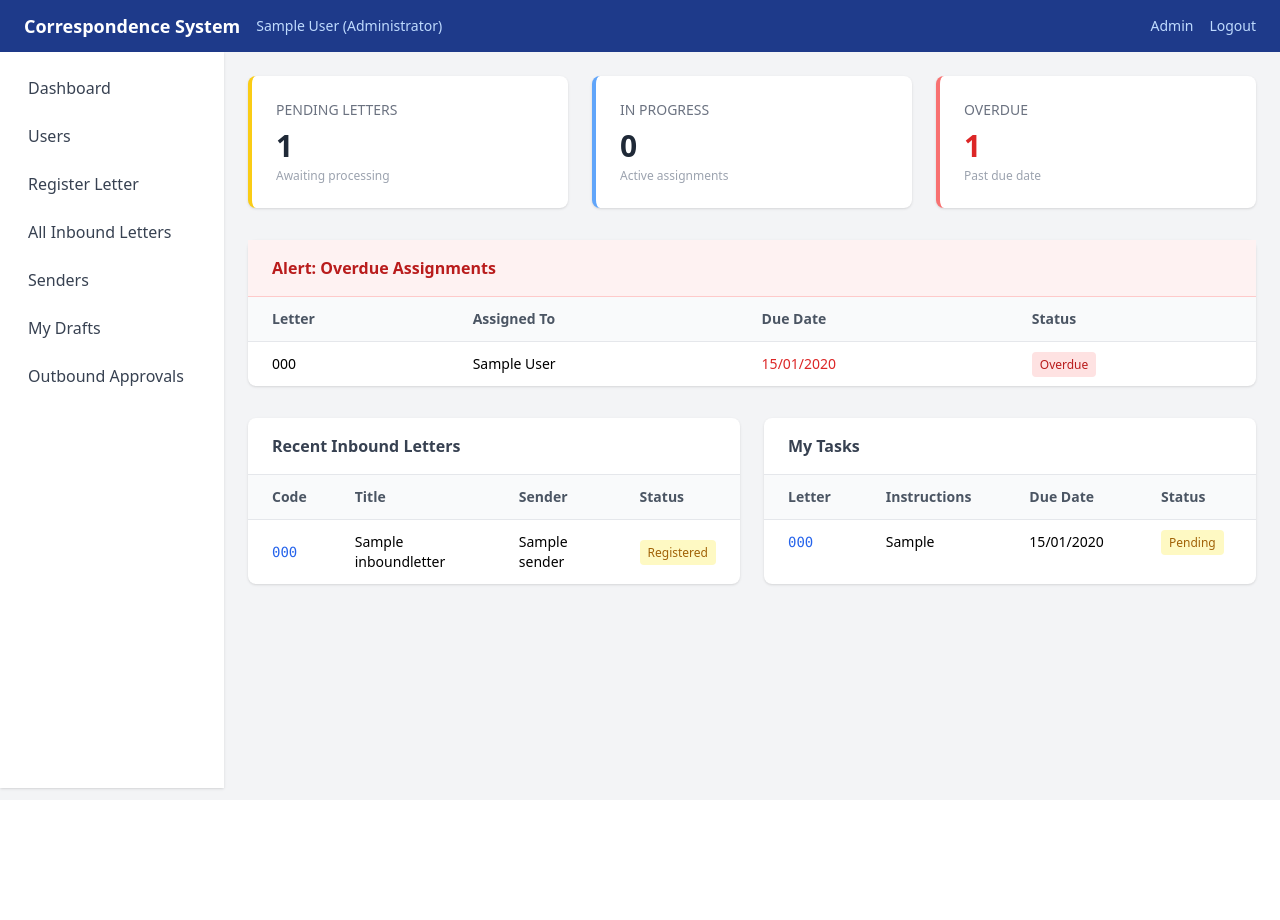
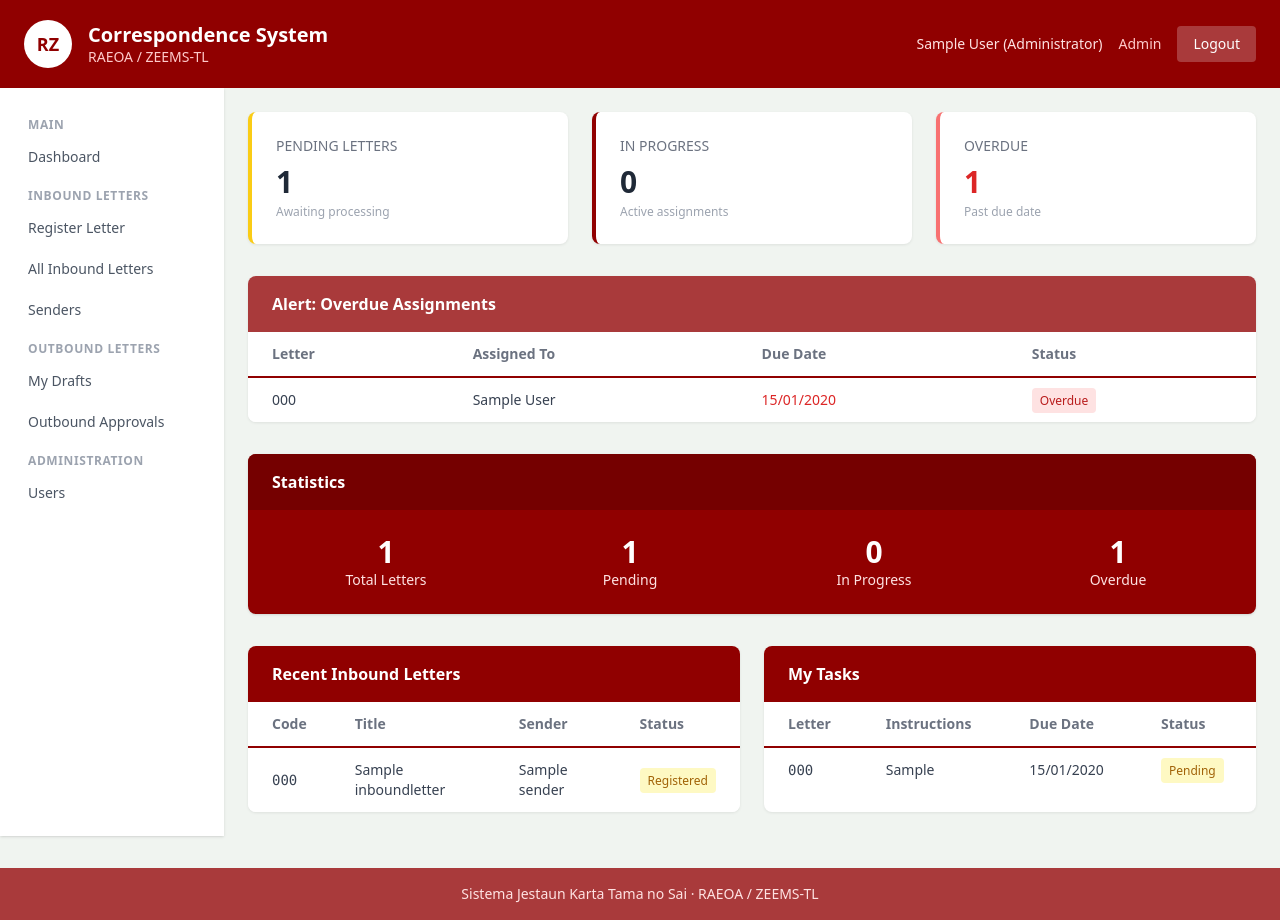
Before and after one commit to Noro18/Corespondence-System, a Django app: page /dashboard/ in a window 1280 px wide. Before the commit the page ends 792 px from the top, so only its background shows below. Run offline with Django 5.2, Linux system fonts and the light colour scheme; a user stored in the database is signed in; tables that the repository leaves empty hold one stand-in row (values such as "Sample post"); some libraries are stand-ins or nearby versions.

Commit message:
hadia UI UX tuir pajina Website RAEOA

```diff
--- a/apps/inbound_letters/views.py
+++ b/apps/inbound_letters/views.py
@@ -40,7 +40,7 @@ class InboundLetterCreateView(SekretariaduMixin, LoginRequiredMixin, CreateView)
         form.fields["letter_date"].widget.attrs["type"] = "date"
         for field in form.fields.values():
             field.widget.attrs.setdefault("class",
-                "w-full px-3 py-2 border border-gray-300 rounded focus:outline-none focus:ring-2 focus:ring-blue-500"
+                "w-full px-3 py-2 border border-gray-300 rounded focus:outline-none focus:ring-2 focus:ring-[#900000]"
             )
         return form
 
--- a/apps/monitoring/views.py
+++ b/apps/monitoring/views.py
@@ -20,6 +20,7 @@ class DashboardView(LoginRequiredMixin, TemplateView):
             letters = InboundLetter.objects.filter(assignments__assigned_to=user)
             assignments = Assignment.objects.filter(assigned_to=user)
 
+        context["total_letters"] = letters.count()
         context["total_pending"] = letters.filter(status="REG").count()
         context["in_progress"] = assignments.filter(status="IPR").count()
         context["overdue"] = assignments.filter(
--- a/apps/outbound_letters/views.py
+++ b/apps/outbound_letters/views.py
@@ -48,11 +48,11 @@ class OutboundLetterCreateView(SekretariaduMixin, LoginRequiredMixin, CreateView
     def get_form(self, form_class=None):
         form = super().get_form(form_class)
         form.fields["letter_date"].widget = forms.DateInput(
-            attrs={"type": "date", "class": "w-full px-3 py-2 border border-gray-300 rounded focus:outline-none focus:ring-2 focus:ring-blue-500"}
+            attrs={"type": "date", "class": "w-full px-3 py-2 border border-gray-300 rounded focus:outline-none focus:ring-2 focus:ring-[#900000]"}
         )
         for field in form.fields.values():
             field.widget.attrs.setdefault("class",
-                "w-full px-3 py-2 border border-gray-300 rounded focus:outline-none focus:ring-2 focus:ring-blue-500"
+                "w-full px-3 py-2 border border-gray-300 rounded focus:outline-none focus:ring-2 focus:ring-[#900000]"
             )
         return form
 
--- a/templates/accounts/user_confirm_delete.html
+++ b/templates/accounts/user_confirm_delete.html
@@ -5,7 +5,7 @@
 {% block content %}
 
 <div class="max-w-lg mx-auto">
-  <div class="bg-white rounded-lg shadow p-6">
+  <div class="panel p-6">
     <h1 class="text-xl font-bold text-gray-800 mb-2">Deactivate User</h1>
     <p class="text-gray-600 mb-6">
       Are you sure you want to deactivate <strong>{{ object.get_full_name|default:object.username }}</strong>?
--- a/templates/accounts/user_form.html
+++ b/templates/accounts/user_form.html
@@ -7,7 +7,7 @@
 <div class="max-w-2xl mx-auto">
   <h1 class="text-2xl font-bold text-gray-800 mb-6">{{ title }}</h1>
 
-  <div class="bg-white rounded-lg shadow p-6">
+  <div class="panel p-6">
     <form method="post" class="space-y-4">
       {% csrf_token %}
 
@@ -39,7 +39,7 @@
       {% endfor %}
 
       <div class="flex items-center gap-4 pt-4">
-        <button type="submit" class="bg-blue-900 text-white px-6 py-2 rounded hover:bg-blue-800 font-medium text-sm">
+        <button type="submit" class="btn-maroon">
           {% if object %}Update{% else %}Create{% endif %} User
         </button>
         <a href="{% url 'accounts:user_list' %}" class="text-gray-600 hover:text-gray-800 text-sm">Cancel</a>
--- a/templates/base.html
+++ b/templates/base.html
@@ -5,46 +5,169 @@
   <meta name="viewport" content="width=device-width, initial-scale=1.0">
   <title>{% block title %}Correspondence System{% endblock %}</title>
   <script src="https://cdn.tailwindcss.com"></script>
+  <style>
+    .bg-maroon { background-color: #900000; }
+    .bg-maroon-dark { background-color: #750000; }
+    .bg-maroon-band { background-color: #a93a3b; }
+    .bg-steel { background-color: #900000; }
+    .bg-steel-dark { background-color: #750000; }
+    .bg-page { background-color: #f0f4f0; }
+    .text-maroon { color: #900000; }
+    .text-steel { color: #900000; }
+    .border-maroon { border-color: #900000; }
+    .border-steel { border-color: #900000; }
+    .btn-maroon {
+      background-color: #900000;
+      color: #fff;
+      padding: .5rem 1rem;
+      border-radius: .375rem;
+      font-size: .875rem;
+      font-weight: 500;
+      display: inline-block;
+      transition: background-color .15s;
+    }
+    .btn-maroon:hover { background-color: #750000; }
+    .btn-steel {
+      background-color: #900000;
+      color: #fff;
+      padding: .5rem 1rem;
+      border-radius: .375rem;
+      font-size: .875rem;
+      font-weight: 500;
+      display: inline-block;
+      transition: background-color .15s;
+    }
+    .btn-steel:hover { background-color: #750000; }
+    .panel {
+      background-color: #fff;
+      border-radius: .5rem;
+      box-shadow: 0 1px 3px rgba(0,0,0,.08);
+    }
+    .thead-steel th {
+      background-color: #900000;
+      color: #fff;
+      text-align: left;
+    }
+    .tbl-steel {
+      background-color: #ffffff;
+      color: #374151;
+    }
+    .tbl-steel thead th {
+      background-color: #ffffff;
+      color: #6b7280;
+      text-align: left;
+      font-weight: 600;
+      border-bottom: 2px solid #900000;
+    }
+    .tbl-steel tbody tr {
+      border-top: 1px solid #e5e7eb;
+    }
+    .tbl-steel tbody tr:hover {
+      background-color: #ffffff;
+      color: #374151;
+    }
+    .tbl-steel tbody tr:hover td a {
+      color: #900000;
+    }
+    .tbl-steel td a {
+      color: #900000;
+    }
+    .tbl-steel .muted {
+      color: #9ca3af;
+    }
+    .nav-link {
+      display: block;
+      padding: .5rem .75rem;
+      border-radius: .375rem;
+      color: #4b5563;
+      font-size: .875rem;
+    }
+    .nav-link:hover {
+      background-color: #900000;
+      color: #fff;
+    }
+    .badge-maroon {
+      background-color: #fbe4e4;
+      color: #900000;
+    }
+    .btn-plain {
+      background-color: #ffffff;
+      color: #6b7280;
+      border: 1px solid #d1d5db;
+      padding: .25rem .75rem;
+      border-radius: .375rem;
+      font-size: .8125rem;
+      display: inline-block;
+      transition: background-color .15s, color .15s;
+    }
+    .btn-plain:hover { background-color: #f3f4f6; }
+    .nav-section {
+      font-size: .75rem;
+      text-transform: uppercase;
+      letter-spacing: .05em;
+      color: #9ca3af;
+      padding: .75rem .75rem .25rem;
+      font-weight: 600;
+    }
+  </style>
 </head>
-<body class="bg-gray-100 min-h-screen">
+<body class="bg-page min-h-screen">
 
-  <nav class="bg-blue-900 text-white px-6 py-3 flex items-center justify-between">
-    <div class="flex items-center gap-4">
-      <span class="font-bold text-lg">Correspondence System</span>
-      <span class="text-blue-200 text-sm">{{ user.get_full_name }} ({{ user.get_role_display }})</span>
+  <header class="bg-maroon text-white">
+    <div class="max-w-screen-2xl mx-auto px-6 py-5 flex flex-wrap items-center justify-between gap-4">
+      <div class="flex items-center gap-4">
+        <div class="w-12 h-12 rounded-full bg-white flex items-center justify-center">
+          <span class="text-maroon font-bold text-lg">RZ</span>
+        </div>
+        <div>
+          <h1 class="font-bold text-xl leading-tight">Correspondence System</h1>
+          <p class="text-red-200 text-sm">RAEOA / ZEEMS-TL</p>
+        </div>
+      </div>
+      <div class="flex items-center gap-4">
+        <span class="text-red-100 text-sm">{{ user.get_full_name }} ({{ user.get_role_display }})</span>
+        {% if user.role == 'ADMIN' %}
+        <a href="{% url 'admin:index' %}" class="text-red-200 hover:text-white text-sm">Admin</a>
+        {% endif %}
+        <a href="{% url 'accounts:logout' %}" class="bg-maroon-band hover:bg-maroon-dark text-white px-4 py-2 rounded text-sm font-medium">Logout</a>
+      </div>
     </div>
-    <div class="flex items-center gap-4">
-      {% if user.role == 'ADMIN' %}
-      <a href="{% url 'admin:index' %}" class="text-blue-200 hover:text-white text-sm">Admin</a>
-      {% endif %}
-      <a href="{% url 'accounts:logout' %}" class="text-blue-200 hover:text-white text-sm">Logout</a>
-    </div>
-  </nav>
+  </header>
 
   <div class="flex">
-    <aside class="w-56 bg-white shadow min-h-[calc(100vh-64px)] p-4">
-      <ul class="space-y-2">
-        <li><a href="{% url 'monitoring:dashboard' %}" class="block px-3 py-2 rounded hover:bg-blue-50 text-gray-700">Dashboard</a></li>
-        {% if user.role == 'ADMIN' %}
-        <li><a href="{% url 'accounts:user_list' %}" class="block px-3 py-2 rounded hover:bg-blue-50 text-gray-700">Users</a></li>
-        {% endif %}
+    <aside class="w-56 bg-white shadow shrink-0 min-h-[calc(100vh-88px)] p-4">
+      <p class="nav-section">Main</p>
+      <ul class="space-y-1">
+        <li><a href="{% url 'monitoring:dashboard' %}" class="nav-link">Dashboard</a></li>
+      </ul>
+      <p class="nav-section">Inbound Letters</p>
+      <ul class="space-y-1">
         {% if user.role == 'SEK' or user.role == 'ADMIN' %}
-        <li><a href="{% url 'inbound_letters:create' %}" class="block px-3 py-2 rounded hover:bg-blue-50 text-gray-700">Register Letter</a></li>
+        <li><a href="{% url 'inbound_letters:create' %}" class="nav-link">Register Letter</a></li>
         {% endif %}
         {% if user.role == 'SEK' or user.role == 'PREZ' or user.role == 'ADMIN' %}
-        <li><a href="{% url 'inbound_letters:list' %}" class="block px-3 py-2 rounded hover:bg-blue-50 text-gray-700">All Inbound Letters</a></li>
+        <li><a href="{% url 'inbound_letters:list' %}" class="nav-link">All Inbound Letters</a></li>
         {% endif %}
         {% if user.role == 'STF' %}
-        <li><a href="{% url 'inbound_letters:list' %}" class="block px-3 py-2 rounded hover:bg-blue-50 text-gray-700">My Tasks</a></li>
+        <li><a href="{% url 'inbound_letters:list' %}" class="nav-link">My Tasks</a></li>
         {% endif %}
-        <li><a href="{% url 'admin:inbound_letters_sender_changelist' %}" class="block px-3 py-2 rounded hover:bg-blue-50 text-gray-700">Senders</a></li>
+        <li><a href="{% url 'admin:inbound_letters_sender_changelist' %}" class="nav-link">Senders</a></li>
+      </ul>
+      <p class="nav-section">Outbound Letters</p>
+      <ul class="space-y-1">
         {% if user.role == 'SEK' or user.role == 'STF' or user.role == 'ADMIN' %}
-        <li><a href="{% url 'outbound_letters:list' %}" class="block px-3 py-2 rounded hover:bg-blue-50 text-gray-700">My Drafts</a></li>
+        <li><a href="{% url 'outbound_letters:list' %}" class="nav-link">My Drafts</a></li>
         {% endif %}
         {% if user.role == 'PREZ' or user.role == 'ADMIN' %}
-        <li><a href="{% url 'outbound_letters:list' %}" class="block px-3 py-2 rounded hover:bg-blue-50 text-gray-700">Outbound Approvals</a></li>
+        <li><a href="{% url 'outbound_letters:list' %}" class="nav-link">Outbound Approvals</a></li>
         {% endif %}
       </ul>
+      {% if user.role == 'ADMIN' %}
+      <p class="nav-section">Administration</p>
+      <ul class="space-y-1">
+        <li><a href="{% url 'accounts:user_list' %}" class="nav-link">Users</a></li>
+      </ul>
+      {% endif %}
     </aside>
 
     <main class="flex-1 p-6">
@@ -52,5 +175,11 @@
     </main>
   </div>
 
+  <footer class="bg-maroon-band text-white mt-8">
+    <div class="max-w-screen-2xl mx-auto px-6 py-4 text-center text-sm text-red-100">
+      Sistema Jestaun Karta Tama no Sai · RAEOA / ZEEMS-TL
+    </div>
+  </footer>
+
 </body>
 </html>
--- a/templates/inbound_letters/letter_confirm_delete.html
+++ b/templates/inbound_letters/letter_confirm_delete.html
@@ -5,7 +5,7 @@
 {% block content %}
 
 <div class="max-w-lg mx-auto">
-  <div class="bg-white rounded-lg shadow p-6">
+  <div class="panel p-6">
     <h1 class="text-xl font-bold text-gray-800 mb-2">Delete Letter</h1>
     <p class="text-gray-600 mb-6">
       Are you sure you want to delete <strong>{{ letter.tracking_code }}</strong> — {{ letter.title }}?
--- a/templates/inbound_letters/letter_form.html
+++ b/templates/inbound_letters/letter_form.html
@@ -7,7 +7,7 @@
 <div class="max-w-2xl mx-auto">
   <h1 class="text-2xl font-bold text-gray-800 mb-6">{{ title }}</h1>
 
-  <div class="bg-white rounded-lg shadow p-6">
+  <div class="panel p-6">
     <form method="post" enctype="multipart/form-data" class="space-y-4">
       {% csrf_token %}
 
@@ -31,7 +31,7 @@
       {% endfor %}
 
       <div class="flex items-center gap-4 pt-4">
-        <button type="submit" class="bg-blue-900 text-white px-6 py-2 rounded hover:bg-blue-800 font-medium text-sm">Save</button>
+        <button type="submit" class="btn-maroon">Save</button>
         <a href="{% url 'inbound_letters:list' %}" class="text-gray-600 hover:text-gray-800 text-sm">Cancel</a>
       </div>
     </form>
--- a/templates/monitoring/dashboard.html
+++ b/templates/monitoring/dashboard.html
@@ -6,19 +6,19 @@
 
 <div class="grid grid-cols-1 md:grid-cols-3 gap-6 mb-8">
 
-  <div class="bg-white rounded-lg shadow p-6 border-l-4 border-yellow-400">
+  <div class="panel p-6 border-l-4 border-yellow-400">
     <p class="text-sm text-gray-500 uppercase">Pending Letters</p>
     <p class="text-3xl font-bold text-gray-800 mt-2">{{ total_pending }}</p>
     <p class="text-xs text-gray-400 mt-1">Awaiting processing</p>
   </div>
 
-  <div class="bg-white rounded-lg shadow p-6 border-l-4 border-blue-400">
+  <div class="panel p-6 border-l-4 border-steel">
     <p class="text-sm text-gray-500 uppercase">In Progress</p>
     <p class="text-3xl font-bold text-gray-800 mt-2">{{ in_progress }}</p>
     <p class="text-xs text-gray-400 mt-1">Active assignments</p>
   </div>
 
-  <div class="bg-white rounded-lg shadow p-6 border-l-4 border-red-400">
+  <div class="panel p-6 border-l-4 border-red-400">
     <p class="text-sm text-gray-500 uppercase">Overdue</p>
     <p class="text-3xl font-bold text-red-600 mt-2">{{ overdue }}</p>
     <p class="text-xs text-gray-400 mt-1">Past due date</p>
@@ -27,14 +27,14 @@
 </div>
 
 {% if overdue_assignments %}
-<div class="bg-white rounded-lg shadow mb-8">
-  <div class="px-6 py-4 border-b border-red-200 bg-red-50">
-    <h2 class="font-semibold text-red-700">Alert: Overdue Assignments</h2>
+<div class="panel mb-8 overflow-hidden">
+  <div class="px-6 py-4 bg-maroon-band">
+    <h2 class="font-semibold text-white">Alert: Overdue Assignments</h2>
   </div>
   <div class="overflow-x-auto">
-    <table class="w-full text-sm">
+    <table class="w-full text-sm tbl-steel">
       <thead>
-        <tr class="bg-gray-50 text-gray-600 text-left">
+        <tr class="text-white text-left">
           <th class="px-6 py-3">Letter</th>
           <th class="px-6 py-3">Assigned To</th>
           <th class="px-6 py-3">Due Date</th>
@@ -43,7 +43,7 @@
       </thead>
       <tbody>
         {% for task in overdue_assignments %}
-        <tr class="border-t hover:bg-gray-50">
+        <tr>
           <td class="px-6 py-3">{{ task.letter.tracking_code }}</td>
           <td class="px-6 py-3">{{ task.assigned_to.get_full_name }}</td>
           <td class="px-6 py-3 text-red-600 font-medium">{{ task.due_date|date:"d/m/Y" }}</td>
@@ -58,16 +58,40 @@
 </div>
 {% endif %}
 
+<div class="bg-steel rounded-lg shadow overflow-hidden mb-8">
+  <div class="px-6 py-4 bg-steel-dark">
+    <h2 class="font-semibold text-white">Statistics</h2>
+  </div>
+  <div class="p-6 grid grid-cols-2 md:grid-cols-4 gap-4">
+    <div class="text-center">
+      <p class="text-3xl font-bold text-white">{{ total_letters }}</p>
+      <p class="text-sm text-red-100">Total Letters</p>
+    </div>
+    <div class="text-center">
+      <p class="text-3xl font-bold text-white">{{ total_pending }}</p>
+      <p class="text-sm text-red-100">Pending</p>
+    </div>
+    <div class="text-center">
+      <p class="text-3xl font-bold text-white">{{ in_progress }}</p>
+      <p class="text-sm text-red-100">In Progress</p>
+    </div>
+    <div class="text-center">
+      <p class="text-3xl font-bold text-white">{{ overdue }}</p>
+      <p class="text-sm text-red-100">Overdue</p>
+    </div>
+  </div>
+</div>
+
 <div class="grid grid-cols-1 lg:grid-cols-2 gap-6">
 
-  <div class="bg-white rounded-lg shadow">
-    <div class="px-6 py-4 border-b border-gray-200">
-      <h2 class="font-semibold text-gray-700">Recent Inbound Letters</h2>
+  <div class="panel overflow-hidden">
+    <div class="px-6 py-4 bg-steel">
+      <h2 class="font-semibold text-white">Recent Inbound Letters</h2>
     </div>
     <div class="overflow-x-auto">
-      <table class="w-full text-sm">
+      <table class="w-full text-sm tbl-steel">
         <thead>
-          <tr class="bg-gray-50 text-gray-600 text-left">
+          <tr class="text-white text-left">
             <th class="px-6 py-3">Code</th>
             <th class="px-6 py-3">Title</th>
             <th class="px-6 py-3">Sender</th>
@@ -76,30 +100,30 @@
         </thead>
         <tbody>
           {% for letter in recent_letters %}
-          <tr class="border-t hover:bg-gray-50">
-            <td class="px-6 py-3 font-mono text-blue-600">{{ letter.tracking_code }}</td>
+          <tr>
+            <td class="px-6 py-3 font-mono">{{ letter.tracking_code }}</td>
             <td class="px-6 py-3">{{ letter.title|truncatechars:40 }}</td>
             <td class="px-6 py-3">{{ letter.sender.name }}</td>
             <td class="px-6 py-3">
-              <span class="{% if letter.status == 'REG' %}bg-yellow-100 text-yellow-700{% elif letter.status == 'ASN' %}bg-blue-100 text-blue-700{% elif letter.status == 'CMP' %}bg-green-100 text-green-700{% else %}bg-gray-100 text-gray-700{% endif %} px-2 py-1 rounded text-xs">{{ letter.get_status_display }}</span>
+              <span class="{% if letter.status == 'REG' %}bg-yellow-100 text-yellow-700{% elif letter.status == 'ASN' %}badge-maroon{% elif letter.status == 'CMP' %}bg-green-100 text-green-700{% else %}bg-gray-100 text-gray-700{% endif %} px-2 py-1 rounded text-xs">{{ letter.get_status_display }}</span>
             </td>
           </tr>
           {% empty %}
-          <tr><td colspan="4" class="px-6 py-4 text-gray-400 text-center">No letters yet</td></tr>
+          <tr><td colspan="4" class="px-6 py-4 muted text-center">No letters yet</td></tr>
           {% endfor %}
         </tbody>
       </table>
     </div>
   </div>
 
-  <div class="bg-white rounded-lg shadow">
-    <div class="px-6 py-4 border-b border-gray-200">
-      <h2 class="font-semibold text-gray-700">My Tasks</h2>
+  <div class="panel overflow-hidden">
+    <div class="px-6 py-4 bg-steel">
+      <h2 class="font-semibold text-white">My Tasks</h2>
     </div>
     <div class="overflow-x-auto">
-      <table class="w-full text-sm">
+      <table class="w-full text-sm tbl-steel">
         <thead>
-          <tr class="bg-gray-50 text-gray-600 text-left">
+          <tr class="text-white text-left">
             <th class="px-6 py-3">Letter</th>
             <th class="px-6 py-3">Instructions</th>
             <th class="px-6 py-3">Due Date</th>
@@ -108,16 +132,16 @@
         </thead>
         <tbody>
           {% for task in my_tasks %}
-          <tr class="border-t hover:bg-gray-50">
-            <td class="px-6 py-3 font-mono text-blue-600">{{ task.letter.tracking_code }}</td>
+          <tr>
+            <td class="px-6 py-3 font-mono">{{ task.letter.tracking_code }}</td>
             <td class="px-6 py-3">{{ task.instructions|truncatechars:30 }}</td>
             <td class="px-6 py-3">{{ task.due_date|date:"d/m/Y" }}</td>
             <td class="px-6 py-3">
-              <span class="{% if task.status == 'PND' %}bg-yellow-100 text-yellow-700{% elif task.status == 'IPR' %}bg-blue-100 text-blue-700{% else %}bg-green-100 text-green-700{% endif %} px-2 py-1 rounded text-xs">{{ task.get_status_display }}</span>
+              <span class="{% if task.status == 'PND' %}bg-yellow-100 text-yellow-700{% elif task.status == 'IPR' %}badge-maroon{% else %}bg-green-100 text-green-700{% endif %} px-2 py-1 rounded text-xs">{{ task.get_status_display }}</span>
             </td>
           </tr>
           {% empty %}
-          <tr><td colspan="4" class="px-6 py-4 text-gray-400 text-center">No tasks assigned</td></tr>
+          <tr><td colspan="4" class="px-6 py-4 muted text-center">No tasks assigned</td></tr>
           {% endfor %}
         </tbody>
       </table>
--- a/templates/outbound_letters/letter_confirm_delete.html
+++ b/templates/outbound_letters/letter_confirm_delete.html
@@ -5,7 +5,7 @@
 {% block content %}
 
 <div class="max-w-lg mx-auto">
-  <div class="bg-white rounded-lg shadow p-6">
+  <div class="panel p-6">
     <h1 class="text-xl font-bold text-gray-800 mb-2">Delete Letter</h1>
     <p class="text-gray-600 mb-6">
       Are you sure you want to delete <strong>{{ letter.tracking_code }}</strong> — {{ letter.subject }}?
--- a/templates/outbound_letters/letter_form.html
+++ b/templates/outbound_letters/letter_form.html
@@ -7,7 +7,7 @@
 <div class="max-w-2xl mx-auto">
   <h1 class="text-2xl font-bold text-gray-800 mb-6">{{ title }}</h1>
 
-  <div class="bg-white rounded-lg shadow p-6">
+  <div class="panel p-6">
     <form method="post" enctype="multipart/form-data" class="space-y-4">
       {% csrf_token %}
 
@@ -31,7 +31,7 @@
       {% endfor %}
 
       <div class="flex items-center gap-4 pt-4">
-        <button type="submit" class="bg-blue-900 text-white px-6 py-2 rounded hover:bg-blue-800 font-medium text-sm">Save</button>
+        <button type="submit" class="btn-maroon">Save</button>
         <a href="{% url 'outbound_letters:list' %}" class="text-gray-600 hover:text-gray-800 text-sm">Cancel</a>
       </div>
     </form>
```
Also changed, not shown: apps/accounts/views.py (+4 -4 lines), templates/accounts/login.html (+9 -6 lines), templates/accounts/user_list.html (+10 -10 lines), templates/inbound_letters/letter_detail.html (+6 -6 lines), templates/inbound_letters/letter_list.html (+10 -10 lines), templates/outbound_letters/letter_detail.html (+5 -5 lines), templates/outbound_letters/letter_list.html (+10 -10 lines), templates/outbound_letters/letter_review.html (+4 -4 lines).
